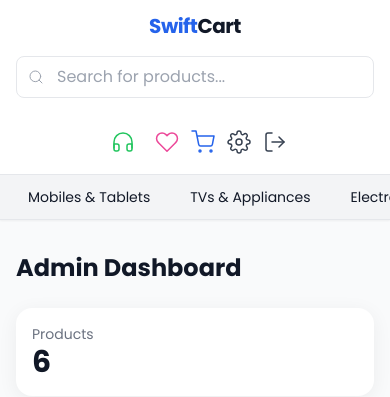
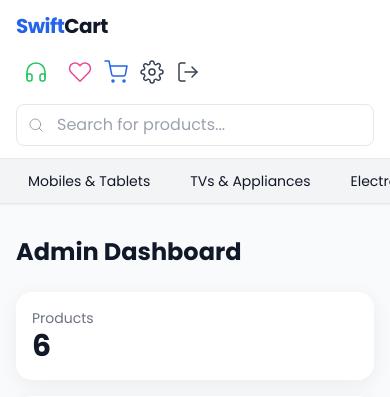
Before and after one commit to iamaindrik/swiftcart, a Flask app: page /admin/ in a window 390 px wide. Shown: the top 397 px of the page. Run offline with Flask 3, Linux system fonts and the light colour scheme; a user stored in the database is signed in; some libraries are stand-ins or nearby versions.

Commit message:
Update base.html

```diff
--- a/mercado/templates/base.html
+++ b/mercado/templates/base.html
@@ -35,15 +35,15 @@
 <!-- Header -->
 <!-- Header -->
 <header class="bg-white border-b sticky top-0 z-40 shadow-sm">
-  <div class="max-w-7xl mx-auto px-4 sm:px-6 py-3 flex flex-col sm:flex-row items-center justify-between gap-4">
+  <div class="max-w-7xl mx-auto px-4 sm:px-6 py-3 flex flex-col gap-3 sm:flex-row sm:items-center sm:justify-between">
 
-    <!-- Brand -->
+    <!-- Logo (Left on Desktop, Left on Mobile) -->
     <a href="{{ url_for('shop.home') }}" class="text-xl sm:text-2xl font-extrabold tracking-tight flex items-center order-1">
       <span class="text-blue-600">Swift</span><span class="text-gray-900">Cart</span>
     </a>
 
-    <!-- Search (always full width on mobile, center on desktop) -->
-    <div class="relative w-full sm:flex-1 max-w-2xl order-2 sm:order-2">
+    <!-- Search Bar (Full width on mobile, centered on desktop) -->
+    <div class="relative w-full sm:flex-1 max-w-2xl sm:mx-6 order-3 sm:order-2">
       <span class="absolute inset-y-0 left-3 flex items-center pointer-events-none text-gray-400">
         <i data-feather="search" class="w-4 h-4"></i>
       </span>
@@ -53,7 +53,7 @@
     </div>
 
     <!-- Right Icons -->
-    <div class="flex items-center gap-3 order-3 sm:order-3 mt-2 sm:mt-0">
+    <div class="flex items-center gap-3 order-2 sm:order-3">
       <!-- 24/7 Support -->
       <a href="tel:+918609294784" class="flex items-center p-2 rounded hover:bg-green-100" title="24/7 Support">
         <i data-feather="headphones" class="w-6 h-6 text-green-500"></i>
```
